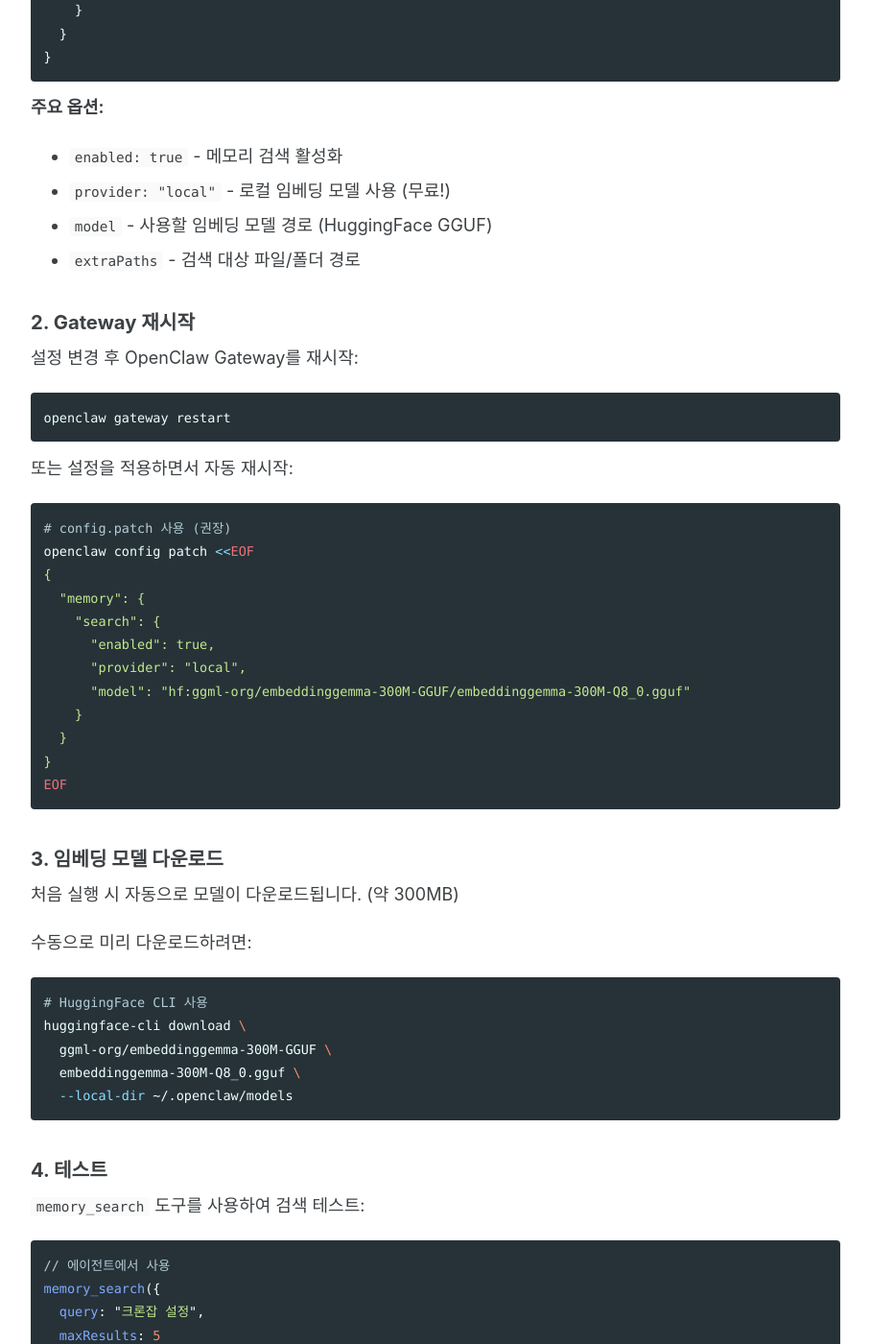
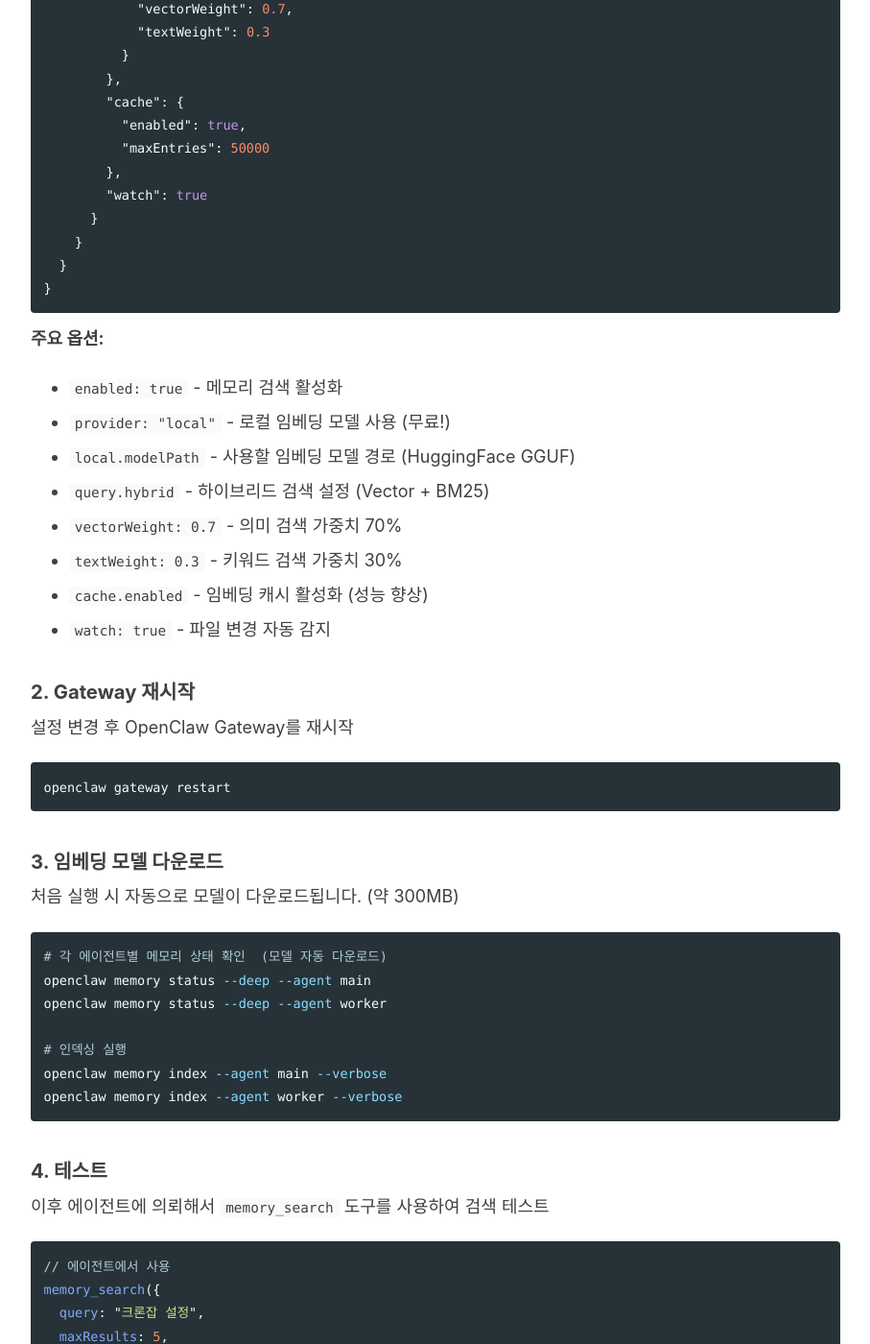
Before and after one commit to fotoner/fotoner.github.io, a Jekyll site: the page built from _posts/til/2026-02-01-memory-embedding.md, in a window 1280 px wide and 1400 px high, scrolled down 2290 px. Shown: the whole window at 96% size, without its empty margins (186-1093 px from the left). Built offline with Jekyll 4.4.1, drawn with Linux system fonts in a browser that asks for light colours; cached includes are drawn as plain includes; comment, search, counter and statistics services are not loaded; some of the changed text lies outside the part shown.

Commit message:
Update TIL: 로컬 임베딩으로 AI 기억력 향상시키기

````diff
--- a/_posts/til/2026-02-01-memory-embedding.md
+++ b/_posts/til/2026-02-01-memory-embedding.md
@@ -1,5 +1,5 @@
 ---
-title: "TIL: 시맨틱 검색으로 AI 기억력 향상시키기"
+title: "TIL: 로컬 임베딩으로 AI 기억력 향상시키기"
 last_modified_at: 2026-02-02T01:42:00
 categories:
   - TIL
@@ -29,7 +29,7 @@ MEMORY.md
 
 메모리 파일들을 **벡터 임베딩**으로 변환하고, 의미 기반 검색이 가능하도록 개선했다!
 
-**사용한 모델:**
+**사용한 모델**
 
 - `hf:ggml-org/embeddinggemma-300M-GGUF/embeddinggemma-300M-Q8_0.gguf`
 - 300M 파라미터 (Q8 양자화)
@@ -37,7 +37,7 @@ MEMORY.md
 
 ## 🧪 테스트 결과
 
-다양한 주제로 검색 테스트를 진행했다:
+다양한 주제로 검색 테스트를 진행했다
 
 | 검색어                            | 결과    | 점수 |
 | --------------------------------- | ------- | ---- |
@@ -46,9 +46,7 @@ MEMORY.md
 | "Proxmox LXC 브라우저"            | ✅ 완벽 | 0.67 |
 | "ㅁㅁㅁ(에이전트 이름) 칭찬 감사" | ✅ 양호 | 0.47 |
 
-**특히 놀라운 점:**
-
-정확한 키워드("AppArmor", "Seccomp")를 쓰지 않아도, **의미**만으로 찾아냈다!
+정확한 키워드를 쓰지 않아도, **의미**만으로 에이전트는 과거의 맥락을 찾아 낼 수 있었다.
 
 ## 🎯 장점
 
@@ -63,7 +61,7 @@ AI 에이전트가 **기억을 잘한다**는 것의 핵심은 단순히 저장
 
 벡터 임베딩이 그 해결책이었다.
 
-이제 에이전트는:
+이제 에이전트는
 
 - "오늘 뭐 했더라?" ❌
 - "비슷한 상황이 언제였지?" ✅
@@ -76,105 +74,86 @@ OpenClaw에서 메모리 임베딩을 활성화하는 방법은 매우 간단하
 
 ### 1. OpenClaw 설정 파일 수정
 
-`~/.openclaw/openclaw.json` 파일을 열어서 다음 설정을 추가:
+`~/.openclaw/openclaw.json` 파일을 열어서 다음 설정을 추가
 
 ```json
 {
-  "memory": {
-    "search": {
-      "enabled": true,
-      "provider": "local",
-      "model": "hf:ggml-org/embeddinggemma-300M-GGUF/embeddinggemma-300M-Q8_0.gguf",
-      "extraPaths": [
-        "/root/.openclaw/workspace/memory",
-        "/root/.openclaw/workspace/MEMORY.md"
-      ]
+  "agents": {
+    "defaults": {
+      "memorySearch": {
+        "enabled": true,
+        "provider": "local",
+        "local": {
+          "modelPath": "hf:ggml-org/embeddinggemma-300M-GGUF/embeddinggemma-300M-Q8_0.gguf"
+        },
+        "query": {
+          "hybrid": {
+            "enabled": true,
+            "vectorWeight": 0.7,
+            "textWeight": 0.3
+          }
+        },
+        "cache": {
+          "enabled": true,
+          "maxEntries": 50000
+        },
+        "watch": true
+      }
     }
   }
 }
 ```
 
 **주요 옵션:**
+
 - `enabled: true` - 메모리 검색 활성화
 - `provider: "local"` - 로컬 임베딩 모델 사용 (무료!)
-- `model` - 사용할 임베딩 모델 경로 (HuggingFace GGUF)
-- `extraPaths` - 검색 대상 파일/폴더 경로
+- `local.modelPath` - 사용할 임베딩 모델 경로 (HuggingFace GGUF)
+- `query.hybrid` - 하이브리드 검색 설정 (Vector + BM25)
+- `vectorWeight: 0.7` - 의미 검색 가중치 70%
+- `textWeight: 0.3` - 키워드 검색 가중치 30%
+- `cache.enabled` - 임베딩 캐시 활성화 (성능 향상)
+- `watch: true` - 파일 변경 자동 감지
 
 ### 2. Gateway 재시작
 
-설정 변경 후 OpenClaw Gateway를 재시작:
+설정 변경 후 OpenClaw Gateway를 재시작
 
 ```bash
 openclaw gateway restart
-```
-
-또는 설정을 적용하면서 자동 재시작:
-
-```bash
-# config.patch 사용 (권장)
-openclaw config patch <<EOF
-{
-  "memory": {
-    "search": {
-      "enabled": true,
-      "provider": "local",
-      "model": "hf:ggml-org/embeddinggemma-300M-GGUF/embeddinggemma-300M-Q8_0.gguf"
-    }
-  }
-}
-EOF
 ```
 
 ### 3. 임베딩 모델 다운로드
 
 처음 실행 시 자동으로 모델이 다운로드됩니다. (약 300MB)
 
-수동으로 미리 다운로드하려면:
+```bash
+# 각 에이전트별 메모리 상태 확인  (모델 자동 다운로드)
+openclaw memory status --deep --agent main
+openclaw memory status --deep --agent worker
 
-```bash
-# HuggingFace CLI 사용
-huggingface-cli download \
-  ggml-org/embeddinggemma-300M-GGUF \
-  embeddinggemma-300M-Q8_0.gguf \
-  --local-dir ~/.openclaw/models
+# 인덱싱 실행
+openclaw memory index --agent main --verbose
+openclaw memory index --agent worker --verbose
 ```
 
 ### 4. 테스트
 
-`memory_search` 도구를 사용하여 검색 테스트:
+이후 에이전트에 의뢰해서 `memory_search` 도구를 사용하여 검색 테스트
 
 ```javascript
 // 에이전트에서 사용
 memory_search({
   query: "크론잡 설정",
-  maxResults: 5
-})
+  maxResults: 5,
+});
 ```
 
-**성공!** 🎉
+~~사실 이러한 설정내용을 사용자가 모르더라도 AI들한테 해달라고하면 대부분은 해준다~~
 
-이제 의미 기반 검색이 가능해집니다!
-
-## 🔧 트러블슈팅
-
-**문제 1: 모델 다운로드 실패**
-```bash
-# 수동 다운로드
-wget https://huggingface.co/ggml-org/embeddinggemma-300M-GGUF/resolve/main/embeddinggemma-300M-Q8_0.gguf \
-  -O ~/.openclaw/models/embeddinggemma-300M-Q8_0.gguf
-```
-
-**문제 2: 검색 결과가 안 나옴**
-- `extraPaths` 경로가 올바른지 확인
-- 메모리 파일이 실제로 존재하는지 확인
-- Gateway 재시작 확인
-
-**문제 3: 느린 검색 속도**
-- Q8 대신 Q4 양자화 모델 사용 고려
-- 메모리 파일 크기 줄이기 (오래된 파일 압축)
+~~해야하는 내용은 위의 메모리 다운로드와 인덱싱 정도~~
 
 ## 📚 참고 자료
 
 - [OpenClaw Memory Search 도구](https://docs.openclaw.ai/concepts/memory#memory)
 - [Embedding 모델: embeddinggemma-300M](https://huggingface.co/ggml-org/embeddinggemma-300M-GGUF)
-- [벡터 임베딩 개념 설명](https://goddaehee.tistory.com/508)
````
